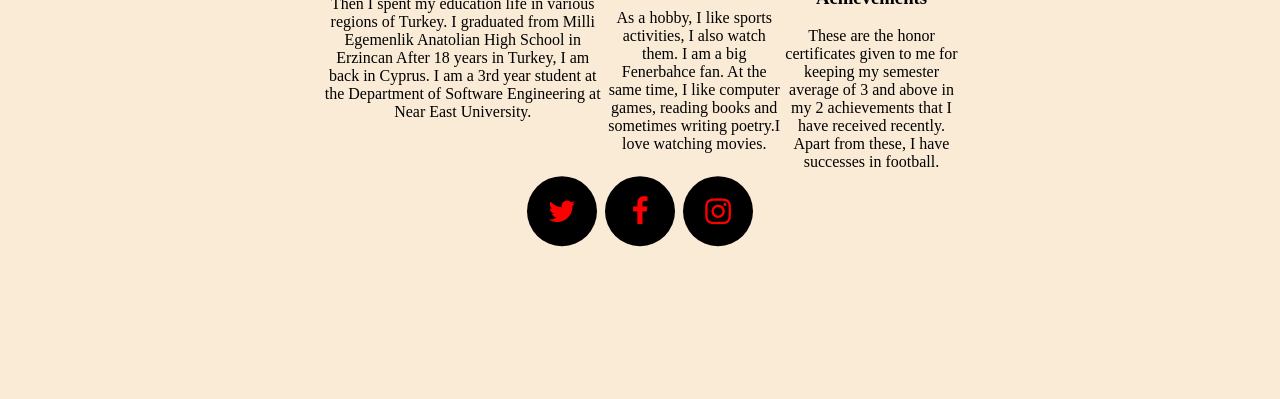
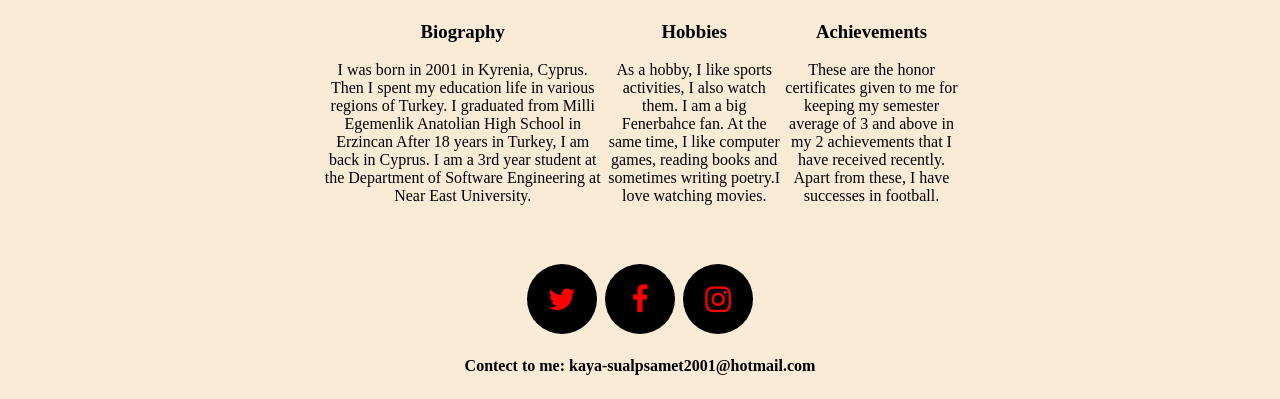
Before and after one commit to SualpSametKaya17/sskaya.github.io, a plain HTML site: page index.html in a window 1280 px wide. Shown: the part 401-800 px from the top of the page. Drawn offline with Linux system fonts and the light colour scheme.

Commit message:
Add files via upload

```diff
--- a/index.html
+++ b/index.html
@@ -28,8 +28,8 @@
     <div id="textBody">
         <h1 style="font-size:300%;"> Sualp Samet Kaya</h1>
         <p style="font-size:160%;">Software Engineering Student </p>
-            <br /><strong>Contect to me: kaya-sualpsamet2001@hotmail.com</strong>
             <h1>Who Am I</h1>
+            <br /><br />
         <div class="center-area">
             <div class="center">
                 <div class="intertance">
@@ -64,11 +64,12 @@
              </div>
          </div>
 
-
+            <br /><br /><br />
             <div>
                 <a href="https://twitter.com/SualpKaya" class="fa fa-twitter"></a>
                 <a href="https://www.facebook.com/Samet.kaya.00" class="fa fa-facebook"></a>
                 <a href="https://www.instagram.com/sualps.kaya/" class="fa fa-instagram"></a>
+                <p><br /><strong>Contect to me: kaya-sualpsamet2001@hotmail.com</strong></p>
 
             </div>
     </div>
--- a/main.css
+++ b/main.css
@@ -1,84 +1,91 @@
 @import url('https://fonts.googleapis.com/css2?family=Roboto:ital,wght@1,700&display=swap');
+
 * {
     margin: 0;
     padding: 0;
 }
 
-.container{
+.container {
     background-color: antiquewhite;
     height: 100vh;
     background-size: 100% 100%;
 }
+
     .container .navbar {
         width: 100%;
         height: 80px;
         background: black
     }
-.navbar .logo{
-    display:inline-block;
+
+.navbar .logo {
+    display: inline-block;
     margin-left: 50px;
     margin-top: 20px;
+}
 
-}
-.navbar .logo a{
+    .navbar .logo a {
         text-decoration: none;
         font-size: 30px;
         font-family: sans-serif;
-    color:white
+        color: white
     }
-.navbar ul{
+
+.navbar ul {
     float: right;
     margin-right: 20px;
+}
 
-}
-.navbar ul li{
+    .navbar ul li {
         list-style: none;
         display: inline-block;
         margin: 0 9px;
-    line-height:90px;
+        line-height: 90px;
     }
+
         .navbar ul li a {
             color: white;
             text-decoration: none;
             font-size: 20px;
             padding: 6px 13px;
             font-family: Roboto;
-        transition:0.5s;
-    }
-    .navbar ul li a.active,
-    .navbar ul li a:hover{
-        background:red;
-        border-radius:2px
+            transition: 0.5s;
         }
 
-.navbar .ul{
-    float:right;
+            .navbar ul li a.active,
+            .navbar ul li a:hover {
+                background: red;
+                border-radius: 2px
+            }
+
+.navbar .ul {
+    float: right;
     margin-right: 20px;
-
-
 }
 
 #textBody {
-    text-align:center;
-    position:absolute;
-    top:50%;
-    left:50%;
+    text-align: center;
+    position: absolute;
+    top: 65%;
+    left: 50%;
     transform: translate(-50%, -50%);
-    color:black;
+    color: black;
 }
+
 .fa {
-    padding:20px;
-    font-size:30px;
+    padding: 20px;
+    font-size: 30px;
     width: 30px;
     text-align: center;
     text-decoration: none;
     margin: 5px 2px;
     border-radius: 50%;
     background: black;
-    color:red
+    color: red
 }
+
 .center {
-    margin-top: 5%;
+    margin-top: auto;
     display: flex;
-    justify-content: space-between;
+    justify-content: initial;
+
 }
```
Lines whose indentation alone changed are shown as unchanged.
